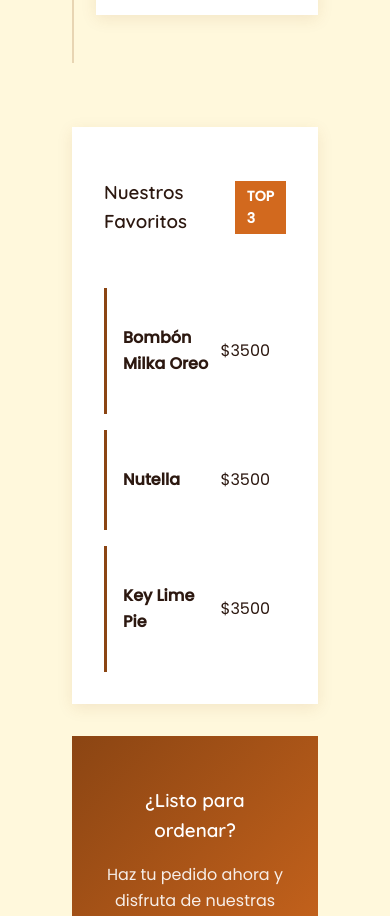
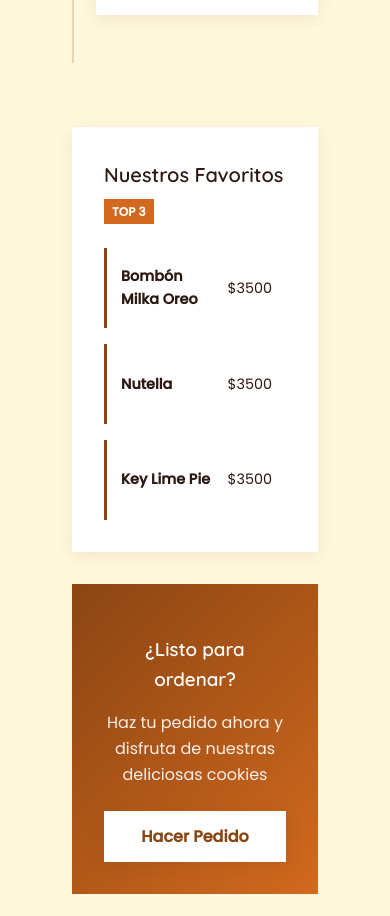
Before and after one commit to NicolasCervino/bcookies, a React (Vite) app: page / in a window 390 px wide. Shown: the part 2180-3096 px from the top of the page. Built offline with nearby package versions, Linux system fonts and the light colour scheme.

Commit message:
fix featured products mobile style

```diff
--- a/src/routes/Home/components/WhyChoose/components/FeaturedProducts/FeaturedProducts.css
+++ b/src/routes/Home/components/WhyChoose/components/FeaturedProducts/FeaturedProducts.css
@@ -38,12 +38,70 @@
     display: flex;
     justify-content: space-between;
     align-items: center;
+    transition: transform 0.3s ease;
 }
 
+.featured-item:hover {
+    transform: translateX(5px);
+}
+
+/* Nuevos estilos para mobile */
 @media (max-width: 1024px) {
     .featured-section {
-        position: static;
         max-width: 600px;
         margin: 0 auto;
+        padding: 2rem;
+        box-sizing: border-box;
     }
 }
+
+@media (max-width: 768px) {
+    .featured-section {
+        padding: 2rem;
+        margin: 0 auto;
+        border-radius: var(--border-radius-lg);
+        width: 100%;
+        box-sizing: border-box;
+    }
+
+    .featured-header {
+        flex-direction: column;
+        align-items: flex-start;
+        gap: 0.5rem;
+        margin-bottom: 1.5rem;
+    }
+
+    .featured-header h3 {
+        font-size: 1.25rem;
+        margin: 0;
+    }
+
+    .featured-badge {
+        font-size: 0.75rem;
+        padding: 0.2rem 0.5rem;
+    }
+
+    .featured-item {
+        padding: 0.875rem;
+        gap: 0.5rem;
+    }
+
+    .featured-item h4 {
+        font-size: 0.9rem;
+        margin: 0;
+    }
+
+    .featured-price {
+        font-size: 0.9rem;
+    }
+}
+
+@media (max-width: 360px) {
+    .featured-section {
+        padding: 1.5rem;
+    }
+
+    .featured-item {
+        padding: 0.75rem;
+    }
+}
```
